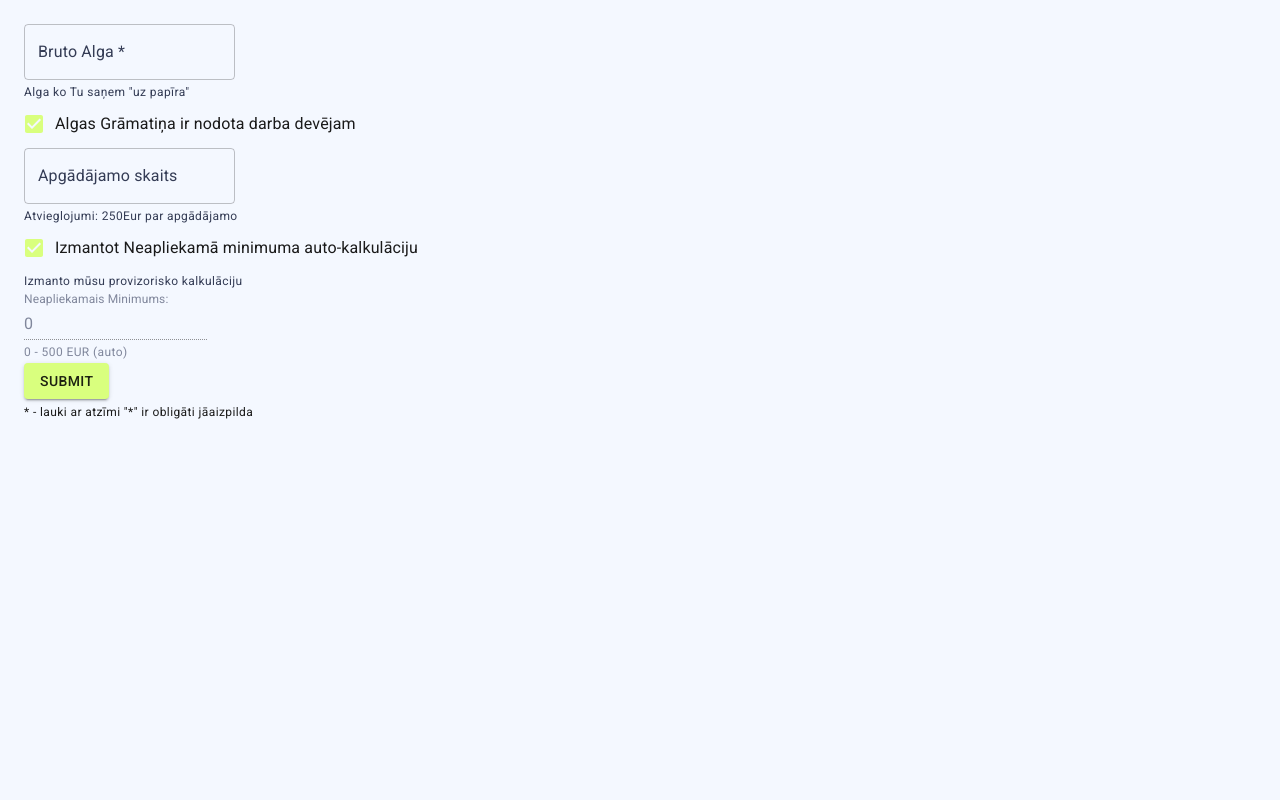
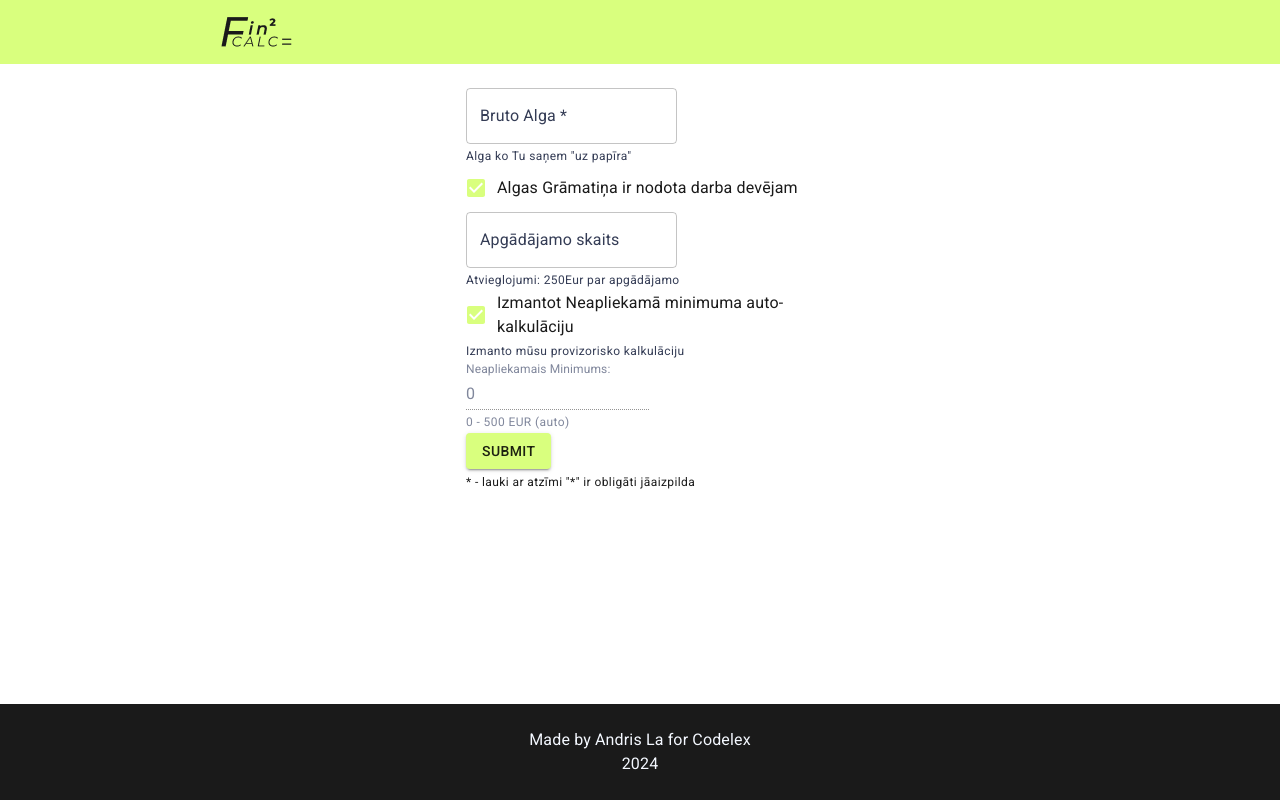
Before and after one commit to andrisLaduzans/algas-kalkulators, a React (Vite) app: page / in a window 1280 px wide. Built offline with nearby package versions, Linux system fonts and the light colour scheme.

Commit message:
add main layout (#11)

```diff
--- /dev/null
+++ b/src/components/layout/MainFooter.tsx
@@ -0,0 +1,15 @@
+import { Box, Typography } from "@mui/material";
+
+export const MainFooter = () => {
+  return (
+    <Box sx={{ p: 3 }}>
+      <Typography style={{ textAlign: "center", color: "inherit" }}>
+        Made by Andris La for Codelex
+      </Typography>
+
+      <Typography style={{ textAlign: "center", color: "inherit" }}>
+        2024
+      </Typography>
+    </Box>
+  );
+};
--- /dev/null
+++ b/src/components/layout/MainLayout.tsx
@@ -0,0 +1,48 @@
+import { Box, Container, Stack } from "@mui/material";
+import { ReactNode } from "react";
+
+interface Props {
+  children: ReactNode;
+  headerNode: ReactNode;
+  footerNode: ReactNode;
+}
+
+export const MainLayout = ({ children, headerNode, footerNode }: Props) => {
+  return (
+    <Box
+      sx={(theme) => ({
+        height: "100vh",
+        width: "100vw",
+        bgcolor: theme.palette.background.paper,
+      })}
+    >
+      <Stack sx={{ minHeight: "100%", width: "100%" }}>
+        <Stack
+          sx={(theme) => ({
+            width: "100%",
+            bgcolor: theme.palette.primary.main,
+          })}
+        >
+          <Container maxWidth="md">{headerNode}</Container>
+        </Stack>
+
+        <Stack sx={{ flex: 1, overflow: "auto" }}>
+          <Stack sx={{ flex: 1 }}>
+            <Container maxWidth="xs" sx={{ flex: 1 }}>
+              {children}
+            </Container>
+          </Stack>
+
+          <Stack
+            sx={(theme) => ({
+              bgcolor: theme.palette.secondary.main,
+              color: theme.palette.background.default,
+            })}
+          >
+            <Container maxWidth="md">{footerNode}</Container>
+          </Stack>
+        </Stack>
+      </Stack>
+    </Box>
+  );
+};
--- /dev/null
+++ b/src/components/layout/NavBar.tsx
@@ -0,0 +1,16 @@
+import AppBar from "@mui/material/AppBar";
+import Box from "@mui/material/Box";
+import Toolbar from "@mui/material/Toolbar";
+import FinCalcLogo from "../../assets/FinCalcLogo.png";
+
+export const NavBar = () => {
+  return (
+    <Box sx={{ flexGrow: 1 }}>
+      <AppBar position="static" sx={{ boxShadow: "none" }}>
+        <Toolbar sx={{ pl: { xs: 0 }, pr: { xs: 0 } }}>
+          <img src={FinCalcLogo} />
+        </Toolbar>
+      </AppBar>
+    </Box>
+  );
+};
--- a/src/router/routes/Root.tsx
+++ b/src/router/routes/Root.tsx
@@ -1,6 +1,9 @@
 import { useEffect, useState } from "react";
 import { Outlet } from "react-router-dom";
 import { initAppConfig } from "../../domain/appConfig";
+import { MainLayout } from "../../components/layout/MainLayout";
+import { NavBar } from "../../components/layout/NavBar";
+import { MainFooter } from "../../components/layout/MainFooter";
 
 export const Root = () => {
   const [isBootstrapped, setIsBootstrapped] = useState<boolean>(false);
@@ -17,5 +20,9 @@ export const Root = () => {
     return <div>Loading...</div>;
   }
 
-  return <Outlet />;
+  return (
+    <MainLayout headerNode={<NavBar />} footerNode={<MainFooter />}>
+      <Outlet />
+    </MainLayout>
+  );
 };
--- a/src/theme/theme.ts
+++ b/src/theme/theme.ts
@@ -5,7 +5,20 @@ import "@fontsource/roboto/500.css";
 import "@fontsource/roboto/700.css";
 
 declare module "@mui/material/styles" {
-  interface PaletteOptions {
+  interface BasePaletteOptions {
+    primary: { main: string };
+    secondary: { main: string };
+    error: { main: string };
+    success: { main: string };
+    text: {
+      primary: string;
+      secondary: string;
+      disabled: string;
+    };
+    background: {
+      paper: string;
+      default: string;
+    };
     neutral: {
       main: string;
       dark: string;
@@ -14,8 +27,10 @@ declare module "@mui/material/styles" {
   }
 
   interface Theme {
-    palette: PaletteOptions;
+    palette: BasePaletteOptions;
   }
+
+  interface PaletteOptions extends BasePaletteOptions {}
   interface ThemeOptions {
     palette?: PaletteOptions;
   }
```
Also changed, not shown: src/assets/FinCalcLogo.png (added).
